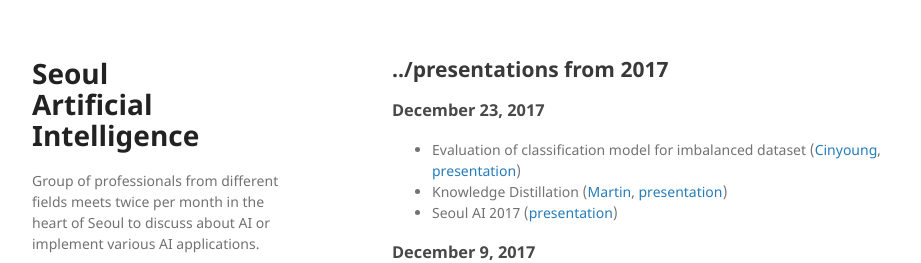
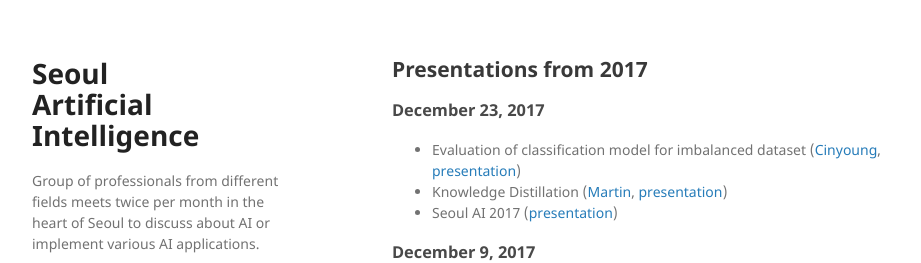
Before and after one commit to martinkersner/seoul-artificial-intelligence-meetup, a Jekyll site: the page built from docs/2017.md, in a window 1280 px wide and 900 px high. Shown: the top 263 px of the window, without its empty margins (178-1099 px from the left). Built offline with Jekyll 4.4.1, drawn with Linux system fonts in a browser that asks for light colours; our own code applies the rules of GitHub Pages for plain Markdown files.

Commit message:
fixed title 2017

```diff
--- a/docs/2017.md
+++ b/docs/2017.md
@@ -4,7 +4,7 @@
 tags: [Seoul,"Artificial Intelligence",meetup,AI,call,presenters,practioners,"Machine Learning",Korea,Gangnam,2017]
 ---
 
-## ../presentations from 2017
+## Presentations from 2017
 
 ### December 23, 2017
  * Evaluation of classification model for imbalanced dataset ([Cinyoung](../members/cinyoung), [presentation](../presentations/imbalance_dataset_1.pdf))
```
